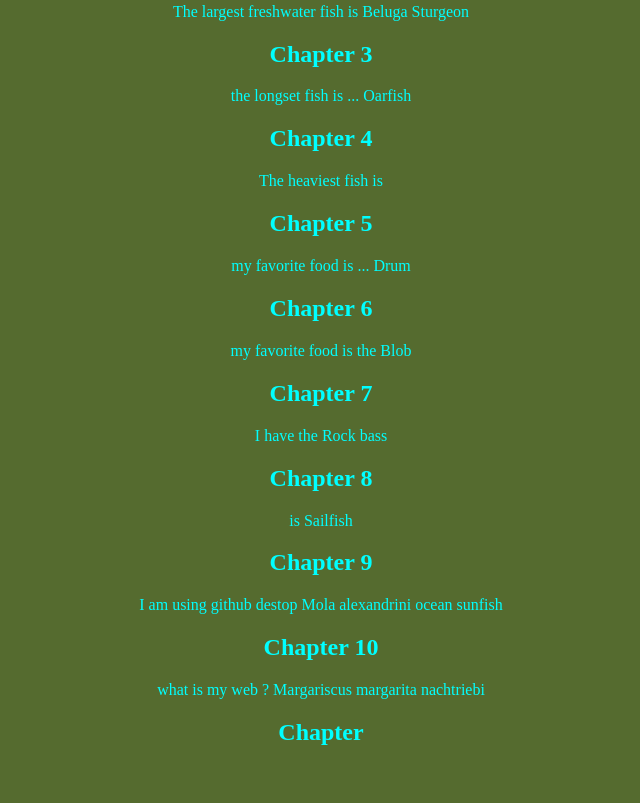
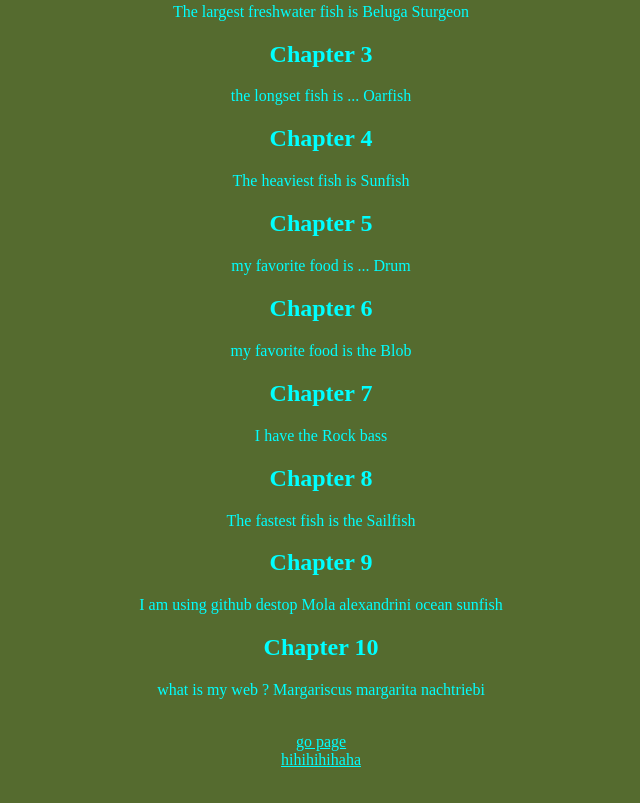
Before and after one commit to Greninja22/Greninja22.github.io, a plain HTML site: page Task10.html in a window 1280 px wide. Shown: the part 383-1186 px from the top of the page, without its empty margins (319-959 px from the left). Drawn offline with Linux system fonts and the light colour scheme.

Commit message:
2424324
54243

```diff
--- a/Task10.html
+++ b/Task10.html
@@ -25,7 +25,7 @@ h2,p,a{
 <p>the longset fish is ... Oarfish </p>
 
 <h2 id="C4">Chapter 4 </h2>
-<p>The heaviest fish is  </p>
+<p>The heaviest fish is Sunfish </p>
 
 <h2>Chapter 5 </h2>
 <p>my favorite food is ... Drum </p>
@@ -37,7 +37,7 @@ h2,p,a{
 <p>I have the Rock bass </p>
 
 <h2>Chapter 8 </h2>
-<p>is Sailfish </p>
+<p>The fastest fish is the Sailfish </p>
 
 <h2>Chapter 9 </h2>
 <p>I am using github destop Mola alexandrini ocean sunfish </p>
@@ -45,4 +45,9 @@ h2,p,a{
 <h2>Chapter 10 </h2>
 <p>what is my web ? Margariscus margarita nachtriebi </p>
 
-<h2>Chapter
+<br>
+<a href="Task09.html">go page</a>
+<br>
+<a href="Task11.html">hihihihihaha</a>
+</body>
+</html>
```
